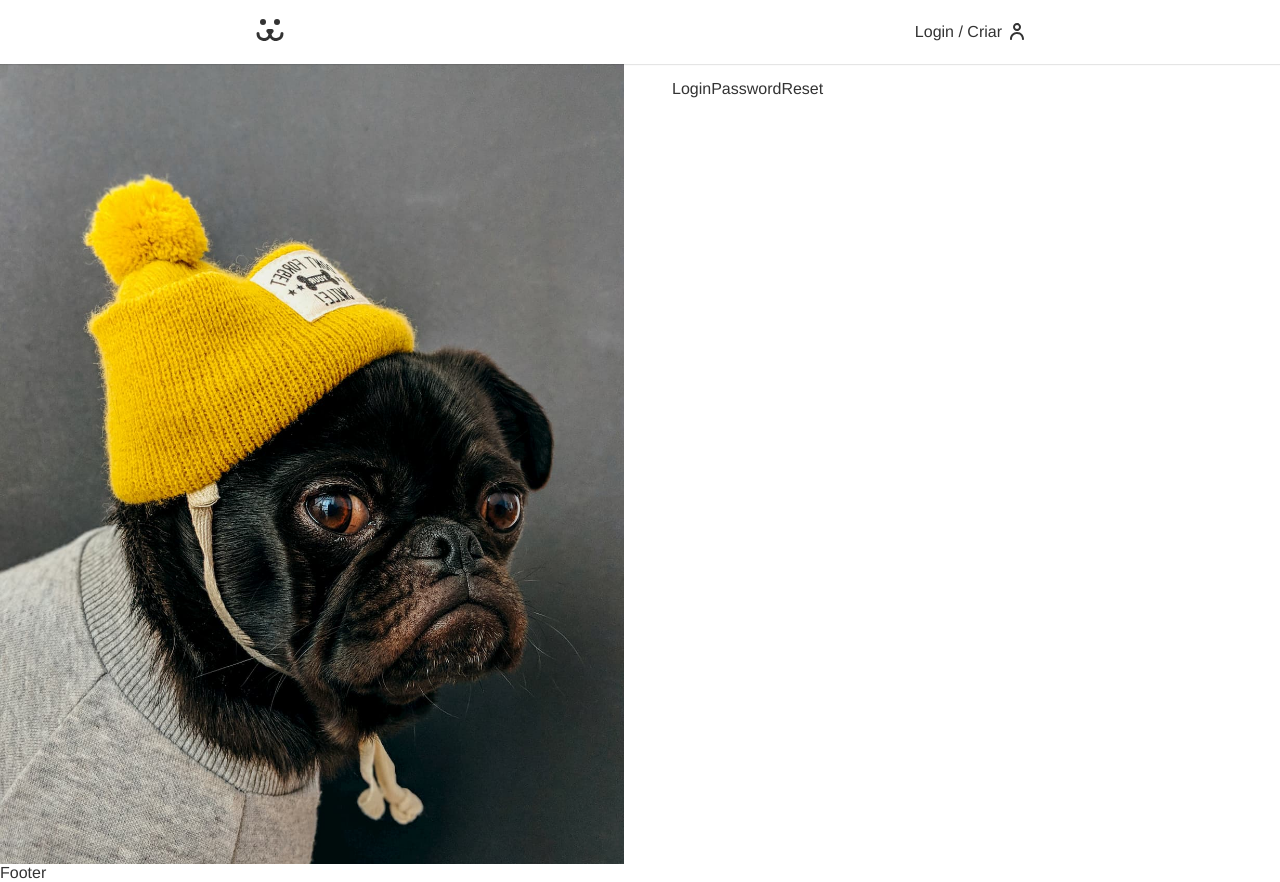
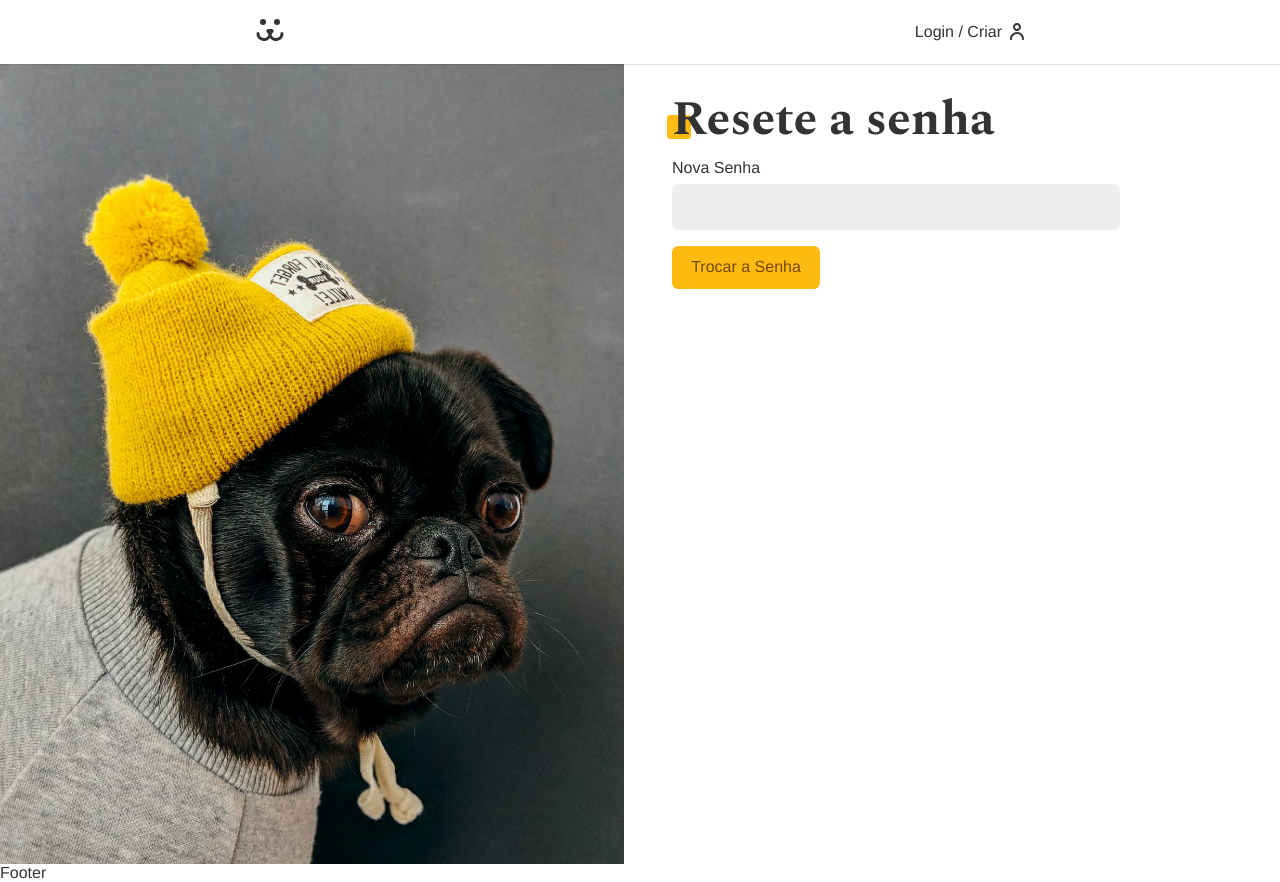
Before and after one commit to leoalves2010/SocialDogReactJS, a React (Create React App) app in the folder app/: page /login/resetar in a window 1280 px wide. Built offline with nearby package versions, Linux system fonts and the light colour scheme.

Commit message:
Funcionalidades do reset de senha (perdeu a senha)

```diff
--- a/app/src/Components/LoginPasswordLost/LoginPasswordLost.js
+++ b/app/src/Components/LoginPasswordLost/LoginPasswordLost.js
@@ -1,11 +1,49 @@
-import React from 'react'
+import React from "react";
+import { Api } from "../../Helpers/Api";
+import useFetch from "../../Hooks/useFetch";
+import useForm from "../../Hooks/useForm";
+import Button from "../InterfaceElements/Button/Button";
+import Input from "../InterfaceElements/Input/Input";
+import Error from "../InterfaceElements/Error/Error";
 
 const LoginPasswordLost = () => {
-  return (
-    <div>
-      LoginPasswordLost
-    </div>
-  )
-}
+    const login = useForm();
+    const { apiFetch, request } = useFetch();
 
-export default LoginPasswordLost
+    const handleSubmit = async (event) => {
+        event.preventDefault();
+        if (login.validate()) {
+            const { url, options } = Api.passwordLost({
+                login: login.value,
+                url: window.location.href.replace("perdeu", "resetar"),
+            });
+            const { json } = await request(url, options);
+        }
+    };
+    return (
+        <section>
+            <h1 className="title">Perdeu a senha?</h1>
+            {apiFetch.data ? (
+                <p style={{ color: "#4c1" }}>{apiFetch.data}</p>
+            ) : (
+                <form onSubmit={handleSubmit}>
+                    <Input
+                        label="E-mail / Usuário"
+                        type="text"
+                        name="login"
+                        {...login}
+                    />
+                    {apiFetch.loading ? (
+                        <Button disabled>Enviando...</Button>
+                    ) : (
+                        <Button>Enviar E-mail</Button>
+                    )}
+                </form>
+            )}
+
+            <Error error={apiFetch.error} />
+        </section>
+    );
+};
+
+export default LoginPasswordLost;
--- a/app/src/Components/LoginPasswordReset/LoginPasswordReset.js
+++ b/app/src/Components/LoginPasswordReset/LoginPasswordReset.js
@@ -1,11 +1,57 @@
-import React from 'react'
+import React from "react";
+import { useSearchParams, useNavigate } from "react-router-dom";
+import useFetch from "../../Hooks/useFetch";
+import useForm from "../../Hooks/useForm";
+import Button from "../InterfaceElements/Button/Button";
+import Input from "../InterfaceElements/Input/Input";
+import { Api } from "../../Helpers/Api";
+import Error from "../InterfaceElements/Error/Error";
 
 const LoginPasswordReset = () => {
-  return (
-    <div>
-      LoginPasswordReset
-    </div>
-  )
-}
+    const [login, setLogin] = React.useState("");
+    const [key, setKey] = React.useState("");
+    let [searchParams, setSearchParams] = useSearchParams();
+    const password = useForm();
+    const { apiFetch, request } = useFetch();
+    const navigate = useNavigate();
 
-export default LoginPasswordReset
+    React.useEffect(() => {
+        if (searchParams.get("key")) setKey(key);
+        if (searchParams.get("login")) setLogin(login);
+    }, [key, login, searchParams]);
+
+    const handleSubmit = async (event) => {
+        event.preventDefault();
+        if (password.validate()) {
+            const { url, options } = Api.passwordReset({
+                login,
+                key,
+                password: password.value,
+            });
+            const { response } = await request(url, options);
+            if (response.ok) navigate("/login");
+        }
+    };
+
+    return (
+        <section>
+            <h1 className="title">Resete a senha</h1>
+            <form onSubmit={handleSubmit}>
+                <Input
+                    label="Nova Senha"
+                    type="password"
+                    name="password"
+                    {...password}
+                />
+                {apiFetch.loading ? (
+                    <Button disabled>Resetando...</Button>
+                ) : (
+                    <Button>Trocar a Senha</Button>
+                )}
+            </form>
+            <Error error={apiFetch.error} />
+        </section>
+    );
+};
+
+export default LoginPasswordReset;
--- a/app/src/Helpers/api.js
+++ b/app/src/Helpers/api.js
@@ -103,4 +103,28 @@
             },
         };
     },
+    passwordLost: (body) => {
+        return {
+            url: API_URL + `/api/password/lost`,
+            options: {
+                method: "POST",
+                headers: {
+                    "Content-Type": "application/json",
+                },
+                body: JSON.stringify(body),
+            },
+        };
+    },
+    passwordReset: (body) => {
+        return {
+            url: API_URL + `/api/password/reset`,
+            options: {
+                method: "POST",
+                headers: {
+                    "Content-Type": "application/json",
+                },
+                body: JSON.stringify(body),
+            },
+        };
+    },
 };
```
